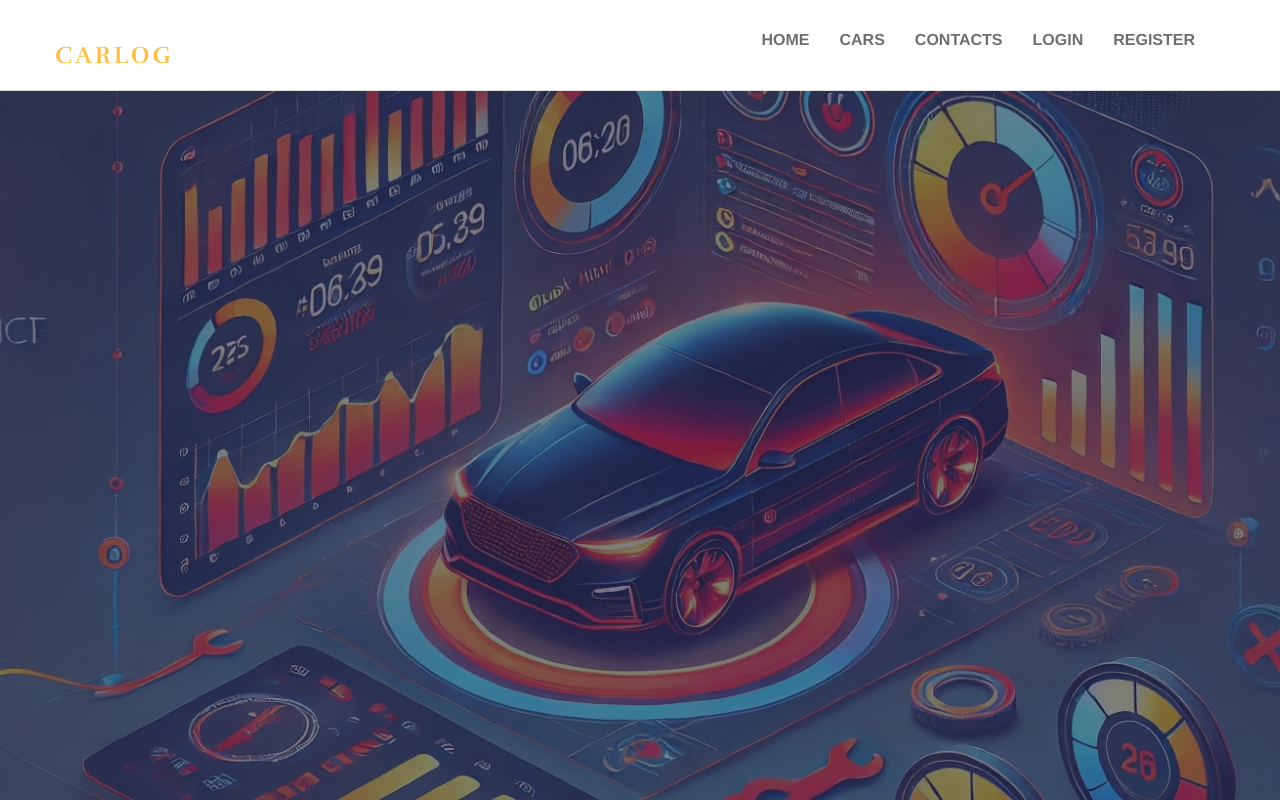
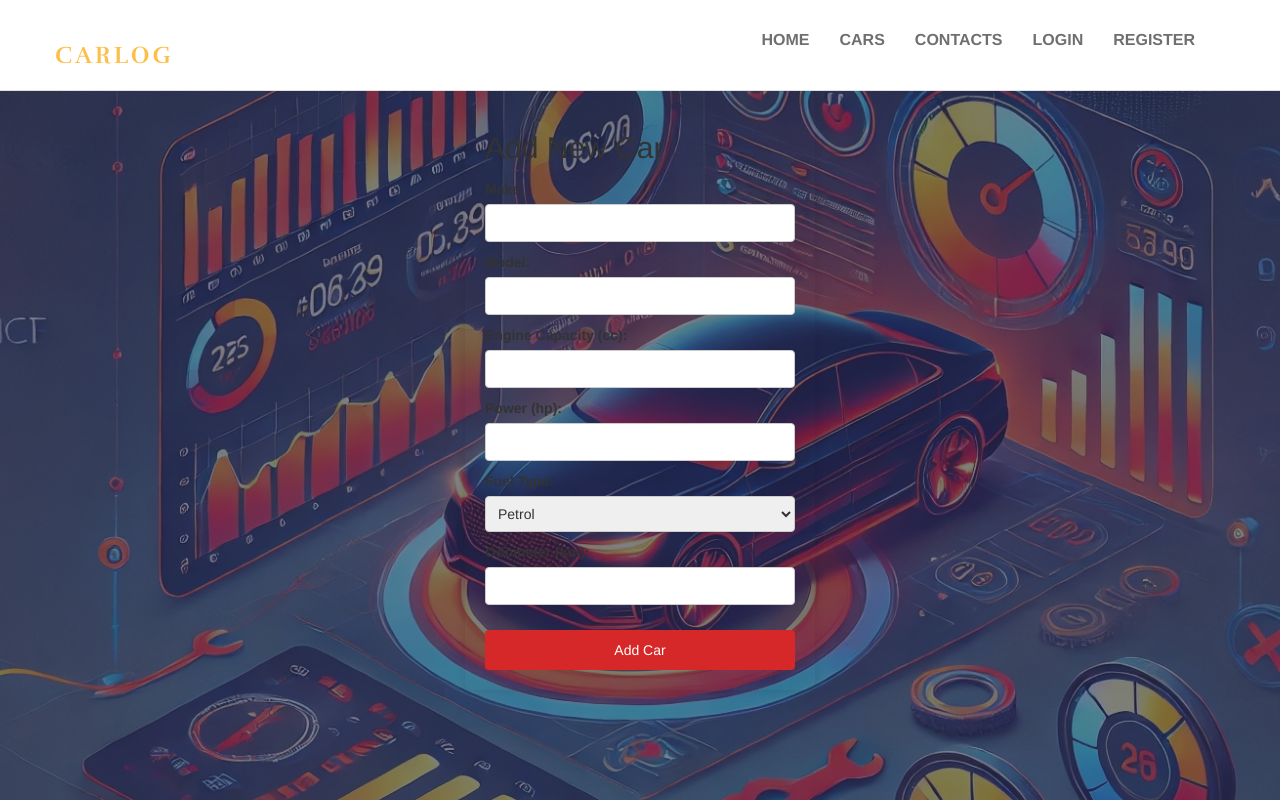
Before and after one commit to pinciflucnik/CarLog, a React (Vite) app in the folder CarLog/: page /cars/add-car in a window 1280 px wide. Shown: the top 800 px of the page. Built offline with nearby package versions, Linux system fonts and the light colour scheme.

Commit message:
add create car form

```diff
--- a/CarLog/src/App.jsx
+++ b/CarLog/src/App.jsx
@@ -14,6 +14,7 @@ import CarListItem from './components/cars/car-list-item/CarListItem'
 import Logout from './components/auth/logout/Logout'
 import ErrorMessage from './components/error/ErrorMessage'
 import Profile from './components/auth/user/Profile'
+import CreateCar from './components/cars/create-car/CreateCar'
 
 function App() {
   return (
@@ -30,6 +31,7 @@ function App() {
             <Route path='/auth/profile' element={<Profile />} />
             <Route path='/auth/logout' element={<Logout />} />
             <Route path='/cars' element={<CarListItem />} />
+            <Route path='/cars/add-car' element={<CreateCar />} />
           </Routes>
         </section>
       </AuthProvider>
--- a/CarLog/src/assets/css/style.css
+++ b/CarLog/src/assets/css/style.css
@@ -811,3 +811,46 @@ nav.navbar.bootsnav .navbar-toggle i{color: #D62828;}
     align-content: center;
     justify-content: center;
 }
+.form-container {
+    background: transparent;
+    padding: 20px;
+    border-radius: 8px;
+    box-shadow: 0 0 10px rgba(0, 0, 0, 0.1);
+}
+.car-form {
+    display: flex;
+    flex-direction: column;
+}
+.car-form h2 {
+    margin-bottom: 15px;
+}
+.car-form label {
+    margin-bottom: 5px;
+}
+.car-form input, .car-form select {
+    margin-bottom: 10px;
+    padding: 8px;
+    border: 1px solid #ccc;
+    border-radius: 4px;
+}
+.car-form button {
+    background-color: #D62828;
+    color: white;
+    padding: 10px;
+    border: none;
+    border-radius: 4px;
+    cursor: pointer;
+}
+.car-form button:hover {
+    background-color: #a51d1d;
+}
+.add-car{
+    display: flex;
+    justify-content: center;
+}
+.add-car button{
+    margin-top: 15px;
+}
+.add-car input, select{
+    color: black;
+}
--- /dev/null
+++ b/CarLog/src/components/cars/create-car/CreateCar.jsx
@@ -0,0 +1,37 @@
+export default function CreateCar() {
+    return (
+        <div className="container add-car">
+            <div className="col-md-4 col-sm-6">
+                <div className="form-container">
+                    <form className="car-form">
+                        <h2>Add New Car</h2>
+                        <label htmlFor="make">Make:</label>
+                        <input type="text" id="make" name="make" required />
+
+                        <label htmlFor="model">Model:</label>
+                        <input type="text" id="model" name="model" required />
+
+                        <label htmlFor="engine_capacity">Engine Capacity (cc):</label>
+                        <input type="number" id="engine_capacity" name="engine_capacity" required />
+
+                        <label htmlFor="power">Power (hp):</label>
+                        <input type="number" id="power" name="power" required />
+
+                        <label htmlFor="fuel_type">Fuel Type:</label>
+                        <select id="fuel_type" name="fuel_type" required>
+                            <option value="petrol">Petrol</option>
+                            <option value="diesel">Diesel</option>
+                            <option value="LPG">LPG</option>
+                            <option value="CNG">CNG</option>
+                        </select>
+
+                        <label htmlFor="odometer">Odometer (km):</label>
+                        <input type="number" id="odometer" name="odometer" required />
+
+                        <button type="submit">Add Car</button>
+                    </form>
+                </div>
+            </div>
+        </div>
+    )
+}
```
